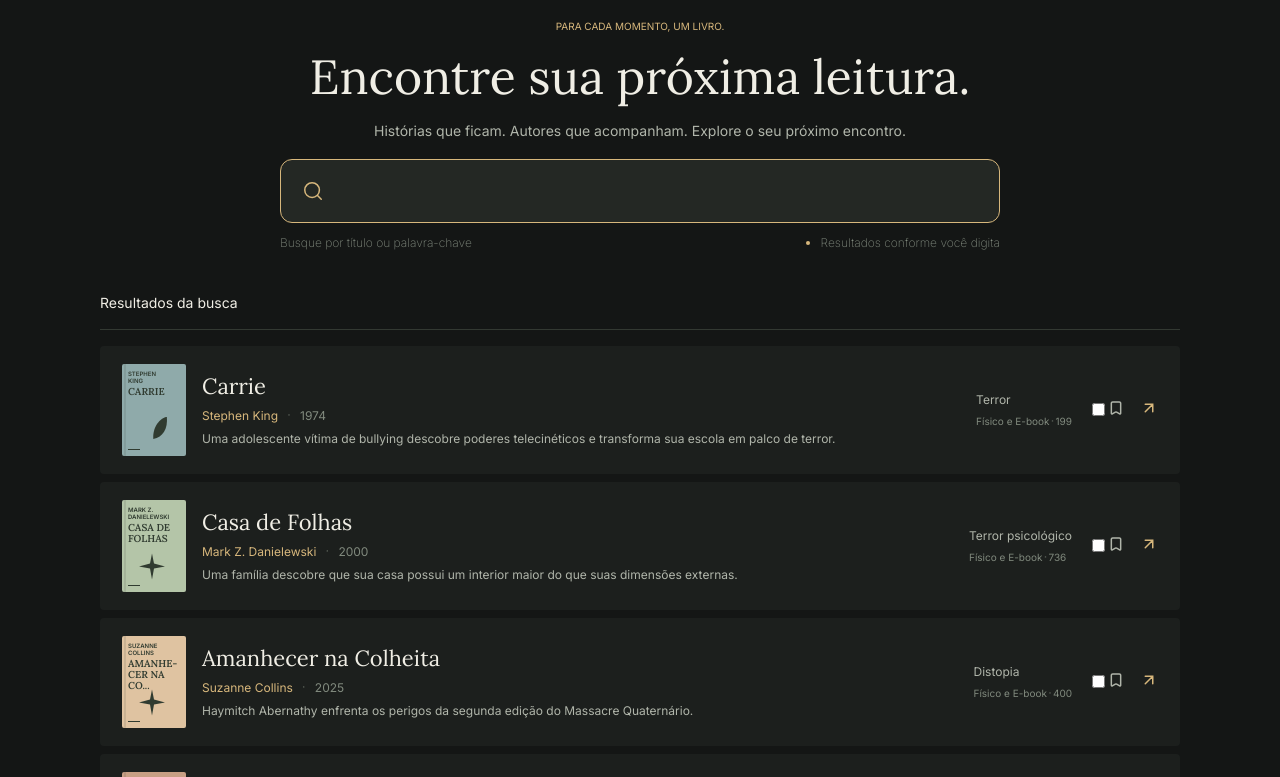
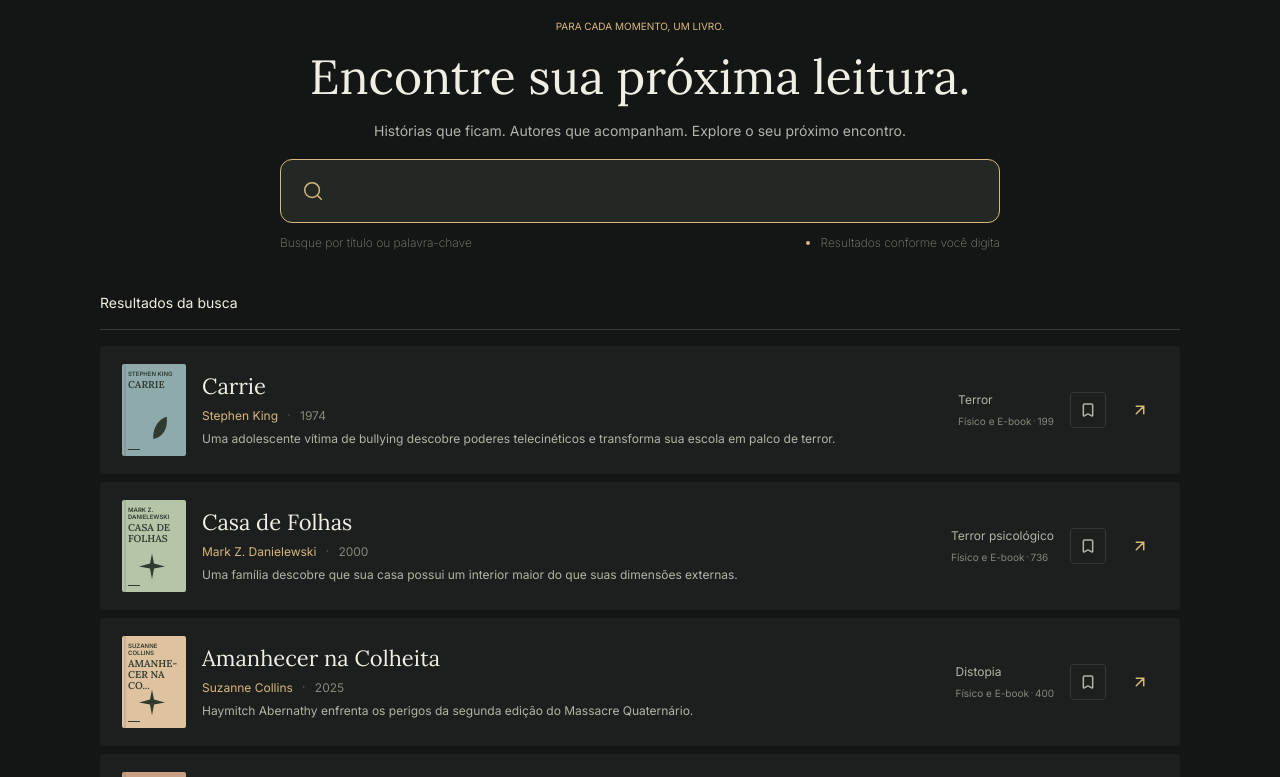
Before and after one commit to fernandoortolan/filtro-de-lista-react, a React (Vite) app: page / in a window 1280 px wide. Shown: the top 777 px of the page. Built offline with nearby package versions, Linux system fonts and the light colour scheme.

Commit message:
style: estiliza ícones de marcador e link externo

```diff
--- a/src/App.css
+++ b/src/App.css
@@ -193,6 +193,7 @@ main {
   flex-direction: row;
   justify-content: space-between;
   align-items: center;
+  gap: 1rem;
 
   font-family: var(--font-family-sans-serif);
 
@@ -293,7 +294,7 @@ main {
 
 .book__cover .book__display-author,
 .book__cover .book__display-title {
-  width: 90%;
+  width: 52px;
 
   font-weight: 600;  /* Semi Bold */
   text-transform: uppercase;
@@ -319,6 +320,10 @@ main {
   display: flex;
   flex-direction: column;
   gap: 0.5rem;
+
+  max-width: 42rem;
+  min-width: 21rem;
+  width: 100%;
 }
 
 .book__title {
@@ -381,3 +386,48 @@ main {
   font-size: 0.625rem;
   color: #818a7e;
 }
+
+.book__bookmark {
+  height: 2.25rem;
+  width: 2.25rem;
+
+  border: 1px solid #333932;
+  border-radius: 4px;
+}
+
+.book__bookmark-label,
+.book__external-link {
+  display: block;
+  position: relative;
+  width: 100%;
+  height: 100%;
+
+  transform: scale(1);
+
+  cursor: pointer;
+}
+
+.book__bookmark-label:active {
+  transform: scale(0.95);
+}
+
+.book__bookmark-checkbox {
+  display: none;
+}
+
+.book__bookmark-icon,
+.book__external-link-icon {
+  position: absolute;
+  top: 50%;
+  left: 50%;
+
+  transform: translate(-50%, -50%);
+
+  pointer-events: none;
+  user-select: none;
+}
+
+.book__external-link-container {
+  height: 2.25rem;
+  width: 2.25rem;
+}
```
